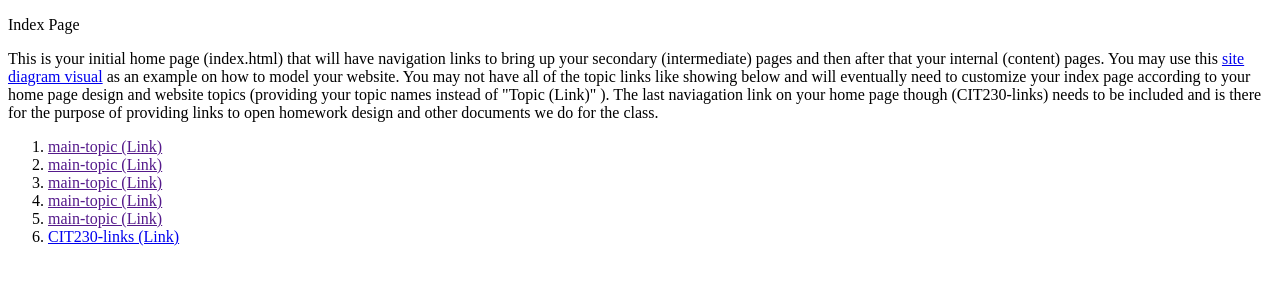
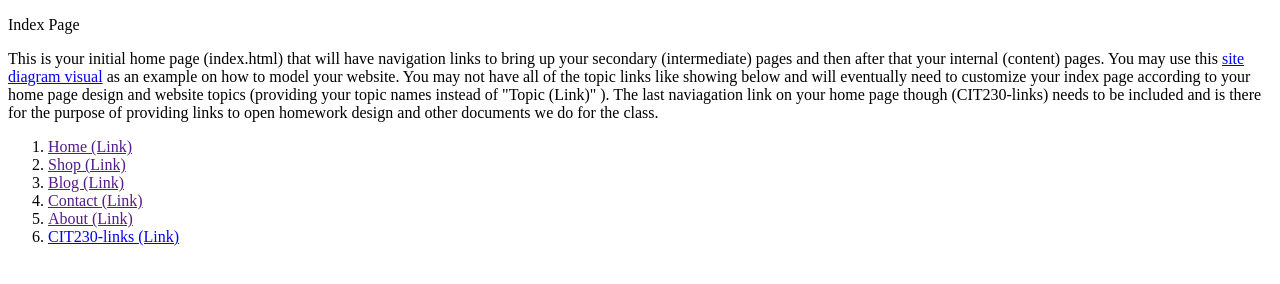
Before and after one commit to andreawag/andreawag, a plain HTML site: page index.html in a window 1280 px wide. Drawn offline with Linux system fonts and the light colour scheme.

Commit message:
nav titles

```diff
--- a/index.html
+++ b/index.html
@@ -9,11 +9,11 @@
 <p>Index Page</p>
 <p>This is your initial home page (index.html) that will have navigation links to bring up your secondary (intermediate) pages and then after that your internal (content) pages. You  may use this <a href="site-diagram.png">site diagram visual</a> as an example on how to model your website.  You may not have all of the topic links like showing below and will eventually need to customize your index page according to your home page design and website topics (providing your topic names instead of &quot;Topic (Link)&quot; ). The  last naviagation link on your home page though (CIT230-links) needs to be included and is there for the purpose of providing links to open    homework design and other documents we do for the class. </p>
 <ol>
-  <li><a href="">main-topic (Link)</a></li>
-  <li><a href="">main-topic (Link)</a></li>
-  <li><a href="">main-topic (Link)</a></li>
-  <li><a href="">main-topic (Link)</a></li>
-  <li><a href="">main-topic (Link)</a></li>
+  <li><a href="">Home (Link)</a></li>
+  <li><a href="">Shop (Link)</a></li>
+  <li><a href="">Blog (Link)</a></li>
+  <li><a href="">Contact (Link)</a></li>
+  <li><a href="">About (Link)</a></li>
   <li><a href="cit230-links.html"> CIT230-links (Link)</a></li>
 
 </ol>
```
